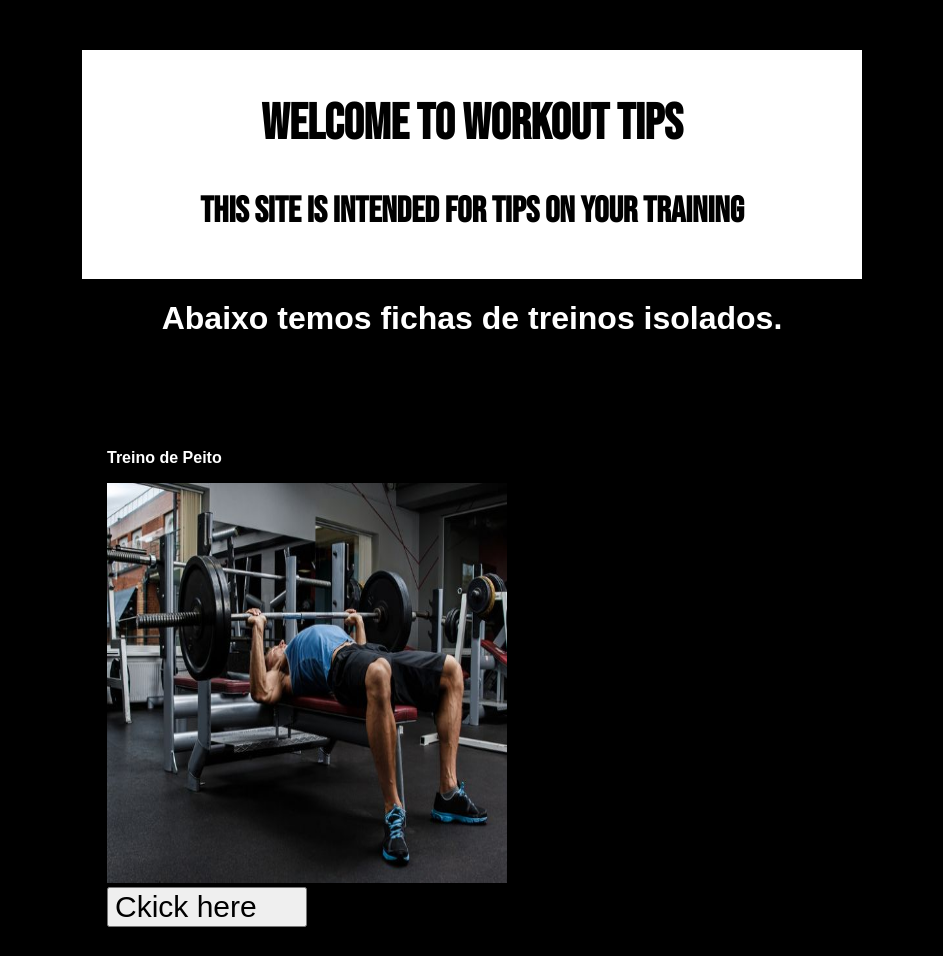
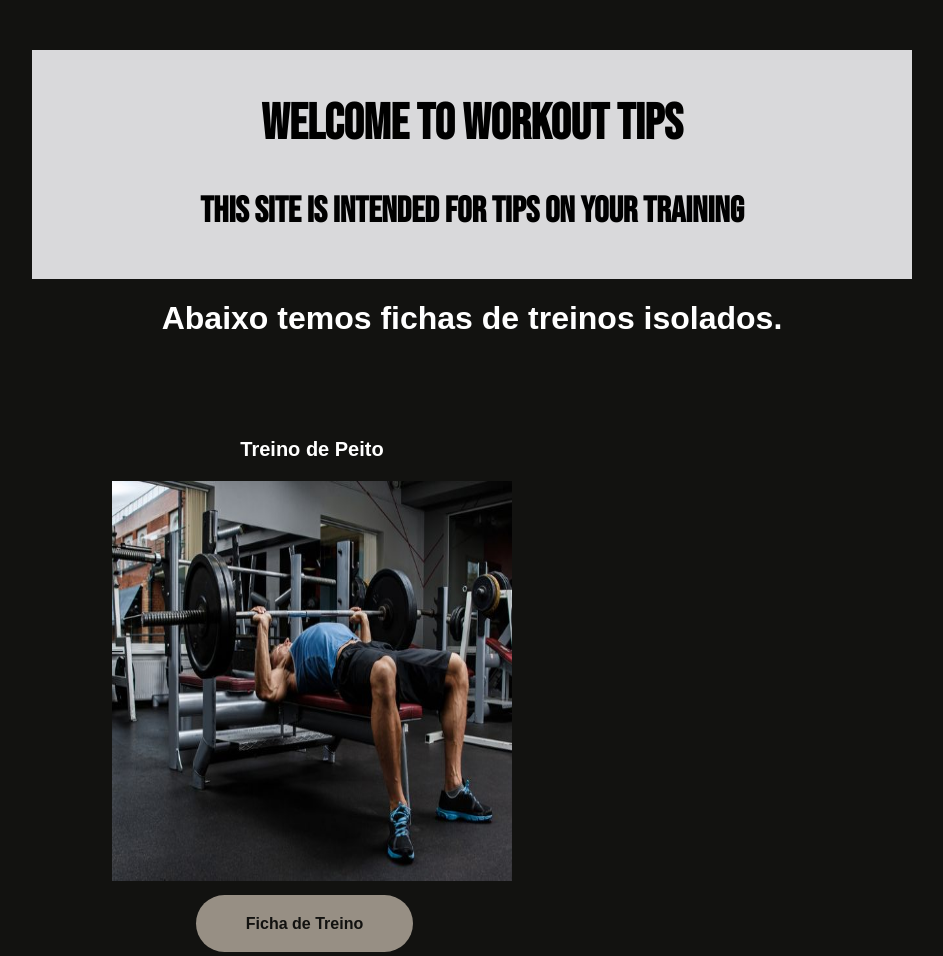
Before and after one commit to vergaGabriel/WorkoutTips, a plain HTML site: page Main/Scripts/index.html in a window 1280 px wide. Shown: the top 956 px of the page, without its empty margins (168-1111 px from the left). Drawn offline with Linux system fonts and the light colour scheme.

Commit message:
modified:   Main/Scripts/index.html 	modified:   Main/Scripts/style.css

```diff
--- a/Main/Scripts/index.html
+++ b/Main/Scripts/index.html
@@ -14,46 +14,57 @@
         </header>
         <main>
             <h1>Abaixo temos fichas de treinos isolados.</h1>
+            <div id="holder1">
                 <div id="treino_peito">
                     <p>Treino de Peito</p>
                     <img src="Images/chest-training.jpg">
-                <button type="submit">Ckick here</button>
                 </div>
+                <a class="fichas" href="">Ficha de Treino</a>
+            </div>
+            <div id="holder2">
                 <div id="treino_costa">
                     <p>Treino de Costa</p>
                     <img src="Images/back-training.jpg">
-                <button type="submit">Ckick here</button>
+                </div>
+                <a class="fichas" href="">Ficha de Treino</a>
             </div>
 
+            <div id="holder3">
                 <div id="treino_perna">
                     <p>Treino de Perna</p>
                     <img src="Images/leg-training.jpg">
-                <button type="submit">Ckick here</button>
                 </div>
-
+                <a class="fichas" href="">Ficha de Treino</a>
+            </div>
+            <div id="holder4">
                 <div id="treino_braco">
                     <p>Treino de Braço</p>
                     <img src="Images/arm-training.jpg">
-                <button type="submit">Ckick here</button>
+                </div>
+                <a class="fichas" href="">Ficha de Treino</a>
             </div>
 
+            <div id="holder5">
                 <div id="treino_ombro">
                     <p>Treino de Ombro</p>
                     <img src="Images/shoulder-training.jpg">
-                <button type="submit">Ckick here</button>
                 </div>
-
+                <a class="fichas" href="">Ficha de Treino</a>
+            </div>
+            <div id="holder6">
                 <div id="treino_abdomen">
                     <p>Treino de Abdomên</p>
                     <img src="Images/abs-training.jpg">
-                <button type="submit">Ckick here</button>
+                </div>
+                <a class="fichas" href="">Ficha de Treino</a>
             </div>
 
         </main>
         <footer>
             <h1>Informações de contato</h1>
-            <a href="https://www.linkedin.com/in/gabriel-henrique-siqueira-verga-1a3293214/">linkedin</a>
-            <a href="https://www.instagram.com/gabrielverg_/">instagram</a>
+            <a class="links" href="https://www.linkedin.com/in/gabriel-henrique-siqueira-verga-1a3293214/">linkedin</a>
+            <a class="links" href="https://www.instagram.com/gabrielverg_/">instagram</a>
+            <a class="links" href="https://wa.me/5518996115292">WhatsApp</a>
         </footer>
     </body>
 </html>
--- a/Main/Scripts/style.css
+++ b/Main/Scripts/style.css
@@ -1,7 +1,7 @@
 @import url('https://fonts.googleapis.com/css2?family=Bebas+Neue&family=Poppins&display=swap');
 
 body{
-    background-color: black;
+    background-color: #121210;
     color: white;
     font-weight: bold;
     margin: 0;
@@ -24,8 +24,9 @@ main > h1{
     font-family: 'Poopins', sans-serif;
     text-align: center;
 }
-main > div > p{
+main > div > div > p{
     font-family: 'Poopins', sans-serif;
+    font-size: 20px;
 }
 
 
@@ -37,42 +38,57 @@ img{
 
 header {
     text-align: center;
-    margin: 50px 250px 0px 250px;
+    margin: 50px 200px 0px 200px;
     padding: 10px 10px 10px 10px;
-    background-color: white;
+    background-color: #d9d9db;
     color: black;
 }
 
 
 footer {
     font-family: 'Courier New', Courier, monospace;
-    text-align: left;
+    text-align: center;
 }
 
 
 div{
-    padding: 75px 250px 75px 275px;
+    padding: 30px 125px 30px 140px;
+    text-align: center;
 }
 
 
-button {
-    display: flex;
-    justify-content: space-between;
-    width: 200px;
-    font-size: 30px;
+.links {
+    background-color: #b7ae8f;
+    width: 140px;
+    padding: 15px 0px;
+    color: #121210;
+    text-align: center;
+    border-radius: 16px;
+    display: inline-block;
+    text-decoration: none;
+}
 
+.fichas {
+    background-color: #978f84;
+    padding: 20px 50px;
+    color: #121210;
+    text-align: center;
+    border-radius: 32px;
+    font-family: 'Poopins', sans-serif;
+    text-decoration: none;
 }
 
 
-#treino_peito, #treino_costa{
+
+#holder1, #holder2{
     display: inline-block;
 }
 
-#treino_perna, #treino_braco{
+#holder3, #holder4{
     display: inline-block;
 }
 
 
-#treino_ombro, #treino_abdomen{
+#holder5, #holder6{
     display: inline-block;
 }
```
Lines whose indentation alone changed are shown as unchanged.
